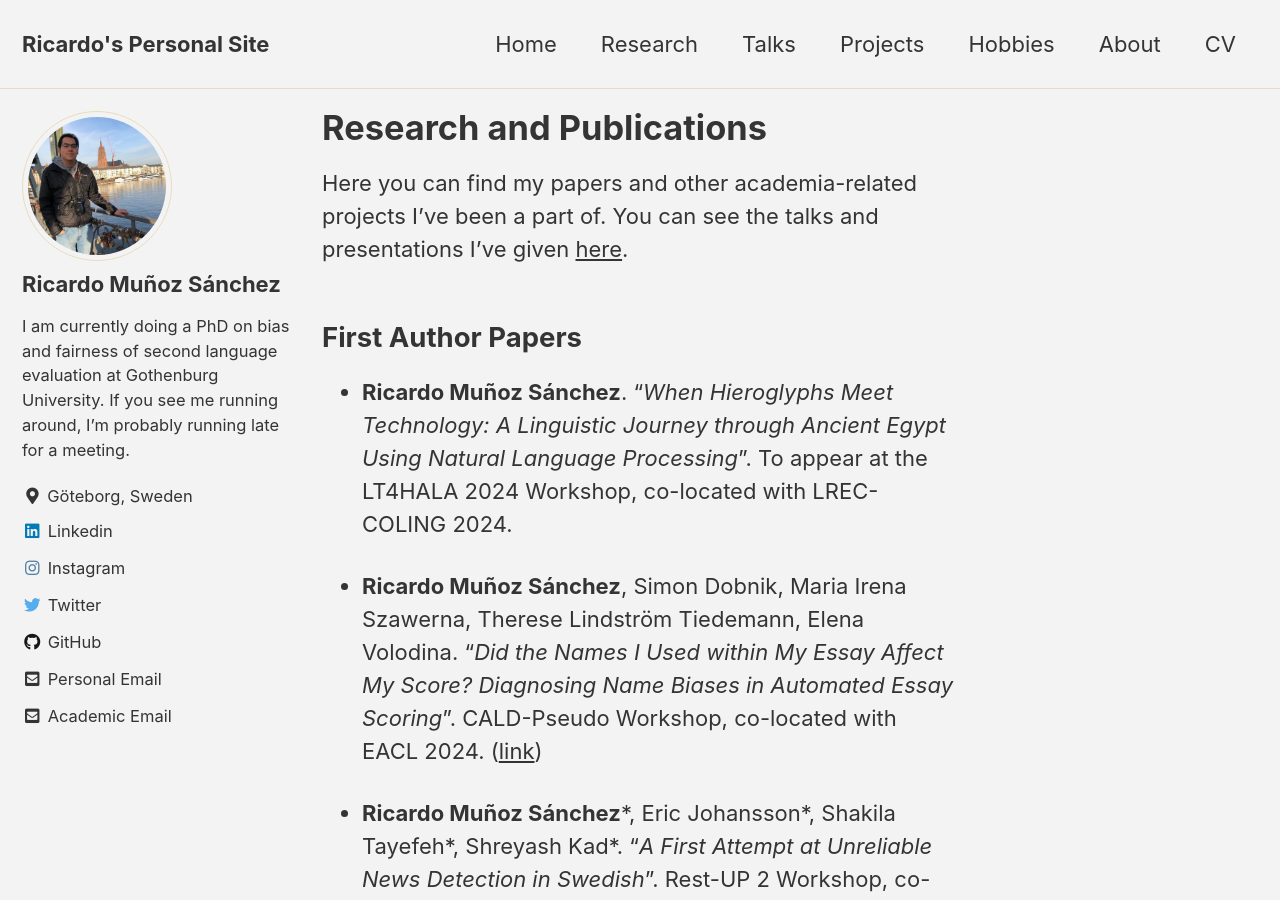
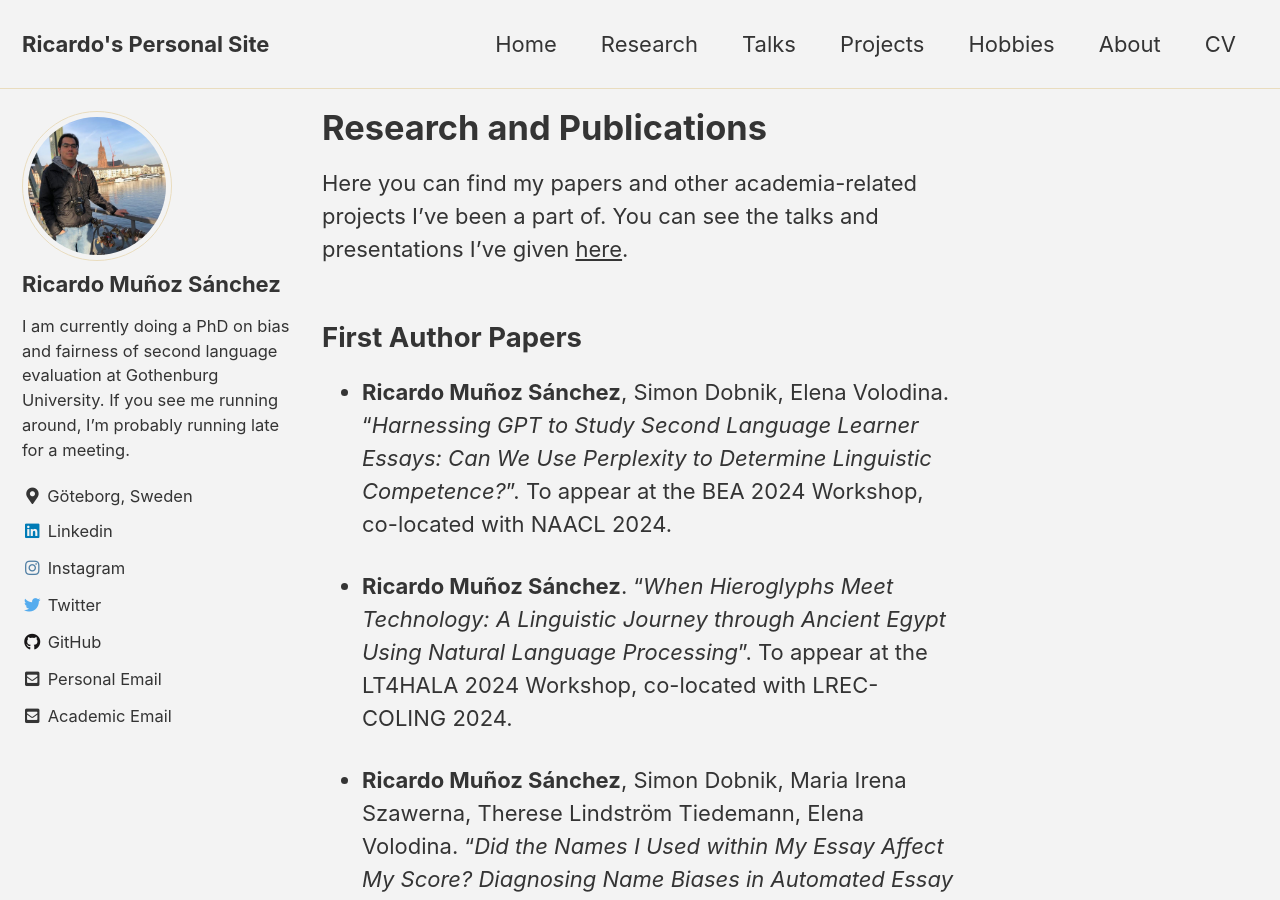
Before and after one commit to rimusa/rimusa.github.io, a Jekyll site: the page built from docs/_pages/research.md, in a window 1280 px wide and 900 px high. Built offline with Jekyll 4.4.1, drawn with Linux system fonts in a browser that asks for light colours; cached includes are drawn as plain includes.

Commit message:
Added BEA paper

```diff
--- a/docs/_pages/research.md
+++ b/docs/_pages/research.md
@@ -10,6 +10,8 @@ You can see the talks and presentations I've given [here](../talks).
 
 
 ## First Author Papers
+
+- **Ricardo Muñoz Sánchez**, Simon Dobnik, Elena Volodina. "_Harnessing GPT to Study Second Language Learner Essays: Can We Use Perplexity to Determine Linguistic Competence?_". To appear at the BEA 2024 Workshop, co-located with NAACL 2024.
 
 - **Ricardo Muñoz Sánchez**. "_When Hieroglyphs Meet Technology: A Linguistic Journey through Ancient Egypt Using Natural Language Processing_". To appear at the LT4HALA 2024 Workshop, co-located with LREC-COLING 2024.
 
```
